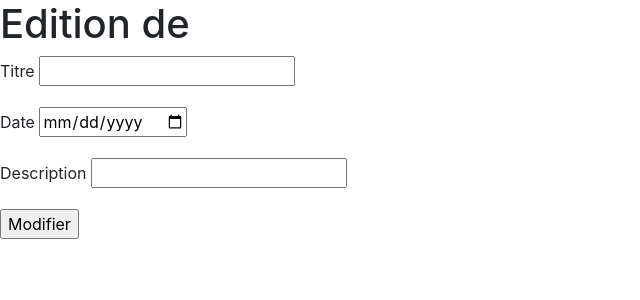
After one commit to bdurand2/training-movie-database, a Symfony app: template templates/movie.edit.html.twig in a window 1280 px wide. The commit adds this page. Shown: the top 300 px of the page, without its empty margins (0-640 px from the left). Run offline with Twig, Linux system fonts and the light colour scheme; the template is opened without the code that fills it, so the values that code supplies are empty; some libraries are stand-ins or nearby versions.

Commit message:
Add editing of movies

```diff
--- /dev/null
+++ b/templates/movie.edit.html.twig
@@ -0,0 +1,21 @@
+{% extends 'layout.html.twig' %}
+
+{% block content %}
+	<h1>Edition de {{ movie.getTitle() }}</h1>
+	<form method="POST" action="{{path('movie.update', {'id': movie.getId()})}}">
+		<input type='hidden' name='_method' value='PUT'>
+		<div class="form-group">
+			<label for="title">Titre</label>
+			<input type="text" name="title" value="{{movie.getTitle()}}" />
+		</div>
+		<div class="form-group">
+			<label for="title">Date</label>
+			<input type="date" name="release_date" value="{{movie.getReleaseDate().format('Y-m-d')}}" />
+		</div>
+		<div class="form-group">
+			<label for="title">Description</label>
+			<input type="textarea" name="description" value="{{movie.getDescription()}}" />
+		</div>
+		<input type="submit" value="Modifier" />
+	</form>
+{% endblock %}
--- a/templates/movie.show.html.twig
+++ b/templates/movie.show.html.twig
@@ -2,6 +2,7 @@
 
 {% block content %}
 	<h1>{{ movie.getTitle() }}, sortie le {{ movie.getReleaseDate().format('d/m/Y') }}</h1>
+	<a href="{{ path('movie.edit', {'id': movie.getId()}) }}">Éditer</a>
 	<h2>Description</h2>
 	<p>{{ movie.getDescription() }}</p>
 	<h2>Équipe</h2>
```
Also changed, not shown: src/Controller/MovieController.php (+42 -0 lines), src/Repository/MovieRepository.php (+26 -0 lines).
